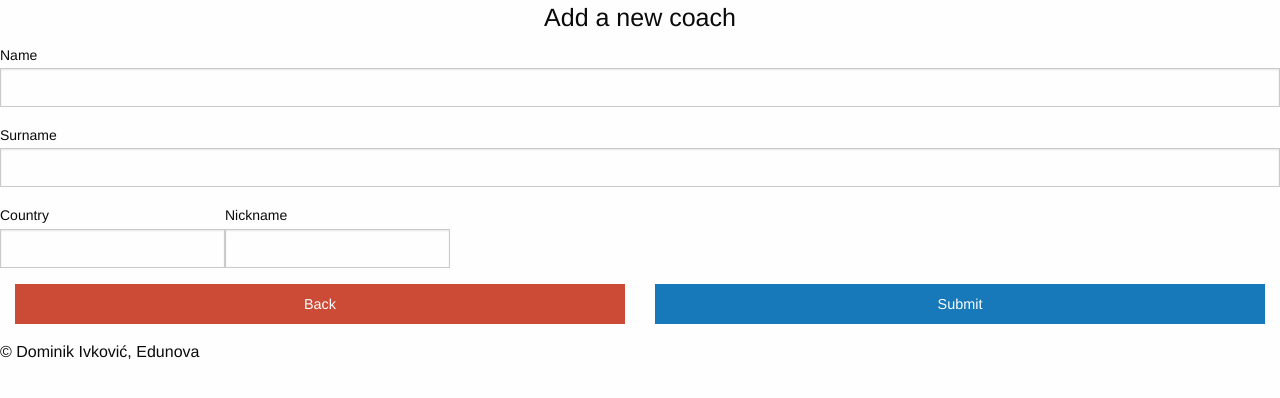
After one commit to divkovic1/LEC, a PHP site: template app/view/private/coach/new.phtml in a window 1280 px wide. The commit adds this page. Shown: the top 398 px of the page. Run offline with PHP 8.4, Linux system fonts and the light colour scheme; the template is opened without the code that fills it, so the values that code supplies are empty.

Commit message:
Adding a new coach prep

```diff
--- /dev/null
+++ b/app/view/private/coach/new.phtml
@@ -0,0 +1,43 @@
+<form action="log-in-form"
+    action="<?=App::config('url')?>coach/new"
+    method="POST">
+
+    <h4 class="text-center">Add a new coach</h4>
+    <label>Name
+        <input type="text"name="name" value="<?=$entity->name?>">
+    </label>
+
+
+
+    <label>Surname
+        <input type="text" name="surname" value="<?=$entity->surname?>">
+    </label>
+
+    <div class="grid-x grid-padding-x">
+        <div class="cell-large-4">
+    <label>Country
+        <input type="text" name="country" value="<?=$entity->country?>">
+    </label>
+    </div>
+    <div class="cell-large-4">
+    <label>Nickname
+        <input type="text" name="nickname" value="<?=$entity->nickname?>">
+    </label>
+    </div>
+    <div class="cell-large-4">
+    </div>
+</div>
+
+    <?=$message?>
+
+    <div class="grid-x grid-padding-x">
+  <div class="cell small-6 large-6">
+    <a class="alert button expanded"
+        href="<?=App::config('url')?>coach/index">Back</a>
+  </div>
+  <div class="cell small-6 large-6">
+    <input type="submit" class="button expanded" value="Submit"></input>
+  </div>
+</div>
+
+</form>
```
Also changed, not shown: app/controller/CoachController.php (+31 -0 lines), app/model/Coach.php (+21 -0 lines), app/view/private/coach/index.phtml (+17 -1 lines).
